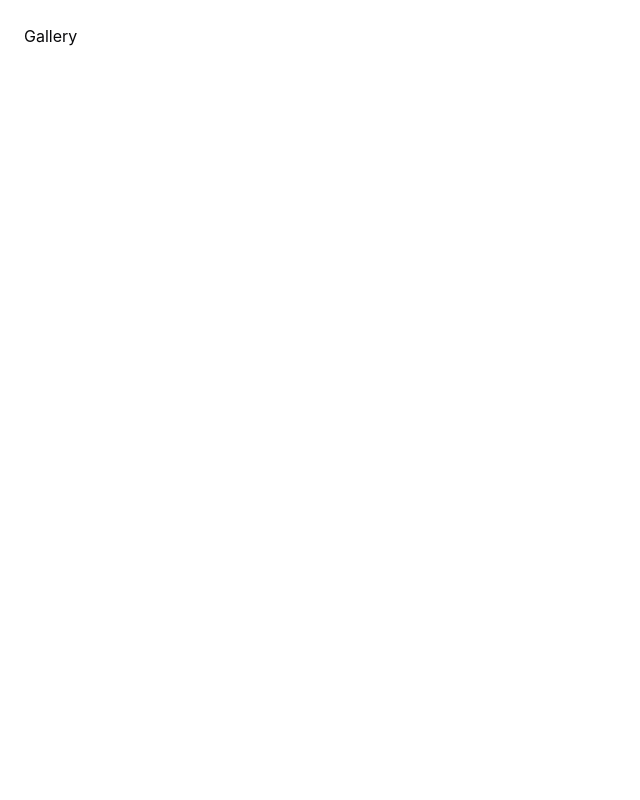
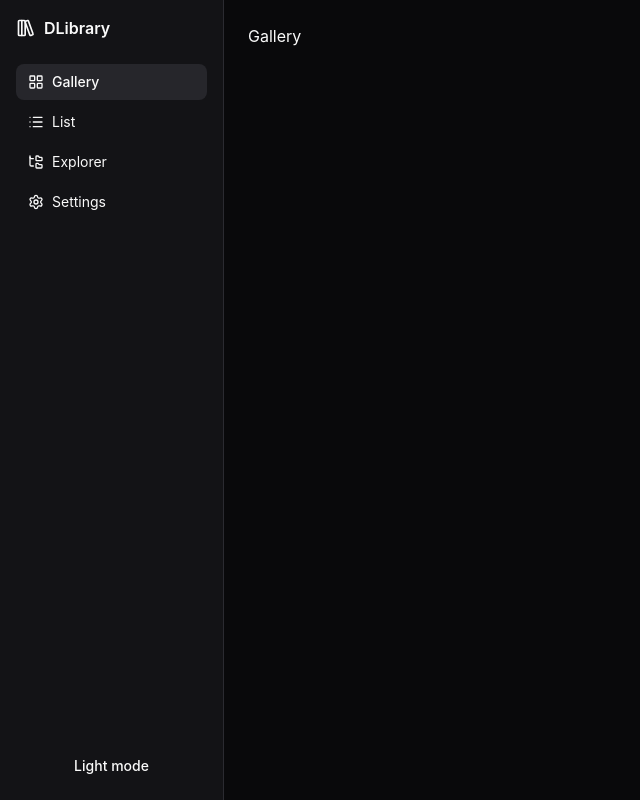
Before and after one commit to kth5352/ArkManager, a React (Vite) app: page / in a window 1280 px wide. Shown: the whole page, without its empty margins (0-640 px from the left). Built offline with nearby package versions, Linux system fonts and the light colour scheme.

Commit message:
feat: add theme persistence, sidebar nav, and route transitions

```diff
--- a/src/components/layout/AppLayout.tsx
+++ b/src/components/layout/AppLayout.tsx
@@ -1,5 +1,27 @@
 import type { ReactNode } from 'react'
+import { AnimatePresence, motion } from 'framer-motion'
+import { useRouterState } from '@tanstack/react-router'
+import { Sidebar } from './Sidebar'
 
 export function AppLayout({ children }: { children: ReactNode }) {
-  return <div className="flex h-screen bg-background text-foreground">{children}</div>
+  const pathname = useRouterState({ select: (s) => s.location.pathname })
+
+  return (
+    <div className="flex h-screen bg-background text-foreground">
+      <Sidebar />
+      <main className="flex-1 overflow-auto">
+        <AnimatePresence mode="wait">
+          <motion.div
+            key={pathname}
+            initial={{ opacity: 0, y: 8 }}
+            animate={{ opacity: 1, y: 0 }}
+            exit={{ opacity: 0, y: -8 }}
+            transition={{ duration: 0.15 }}
+          >
+            {children}
+          </motion.div>
+        </AnimatePresence>
+      </main>
+    </div>
+  )
 }
--- /dev/null
+++ b/src/components/layout/Sidebar.tsx
@@ -0,0 +1,40 @@
+import { Link } from '@tanstack/react-router'
+import { FolderTree, LayoutGrid, LibraryBig, List, Settings } from 'lucide-react'
+import { useTheme } from '../../hooks/useTheme'
+import { Button } from '../ui/button'
+
+const navItems = [
+  { to: '/', label: 'Gallery', icon: LayoutGrid },
+  { to: '/list', label: 'List', icon: List },
+  { to: '/explorer', label: 'Explorer', icon: FolderTree },
+  { to: '/settings', label: 'Settings', icon: Settings },
+] as const
+
+export function Sidebar() {
+  const { theme, toggleTheme } = useTheme()
+
+  return (
+    <aside className="flex w-56 flex-col border-r border-border bg-card p-4">
+      <div className="mb-6 flex items-center gap-2 font-semibold">
+        <LibraryBig className="h-5 w-5" />
+        DLibrary
+      </div>
+      <nav className="flex flex-1 flex-col gap-1">
+        {navItems.map(({ to, label, icon: Icon }) => (
+          <Link
+            key={to}
+            to={to}
+            activeOptions={{ exact: to === '/' }}
+            className="flex items-center gap-2 rounded-md px-3 py-2 text-sm transition-colors hover:bg-accent [&.active]:bg-accent [&.active]:font-medium"
+          >
+            <Icon className="h-4 w-4" />
+            {label}
+          </Link>
+        ))}
+      </nav>
+      <Button variant="ghost" size="sm" onClick={toggleTheme}>
+        {theme === 'dark' ? 'Light mode' : 'Dark mode'}
+      </Button>
+    </aside>
+  )
+}
--- /dev/null
+++ b/src/hooks/useTheme.ts
@@ -0,0 +1,18 @@
+import { useEffect } from 'react'
+import { useSetThemeMutation, useThemeQuery } from '../services/settingsService'
+import type { Theme } from '../../shared/types/ipc'
+
+export function useTheme(): { theme: Theme; toggleTheme: () => void } {
+  const { data: theme = 'dark' } = useThemeQuery()
+  const setThemeMutation = useSetThemeMutation()
+
+  useEffect(() => {
+    document.documentElement.classList.toggle('dark', theme === 'dark')
+  }, [theme])
+
+  const toggleTheme = (): void => {
+    setThemeMutation.mutate(theme === 'dark' ? 'light' : 'dark')
+  }
+
+  return { theme, toggleTheme }
+}
--- /dev/null
+++ b/src/services/settingsService.ts
@@ -0,0 +1,24 @@
+import { useMutation, useQuery, useQueryClient } from '@tanstack/react-query'
+import type { Theme } from '../../shared/types/ipc'
+
+const THEME_QUERY_KEY = ['settings', 'theme'] as const
+
+export function useThemeQuery() {
+  return useQuery({
+    queryKey: THEME_QUERY_KEY,
+    queryFn: async (): Promise<Theme> => {
+      const value = await window.api.settings.getTheme()
+      return value ?? 'dark'
+    },
+  })
+}
+
+export function useSetThemeMutation() {
+  const queryClient = useQueryClient()
+  return useMutation({
+    mutationFn: (theme: Theme) => window.api.settings.setTheme(theme),
+    onSuccess: (_data, theme) => {
+      queryClient.setQueryData(THEME_QUERY_KEY, theme)
+    },
+  })
+}
```
